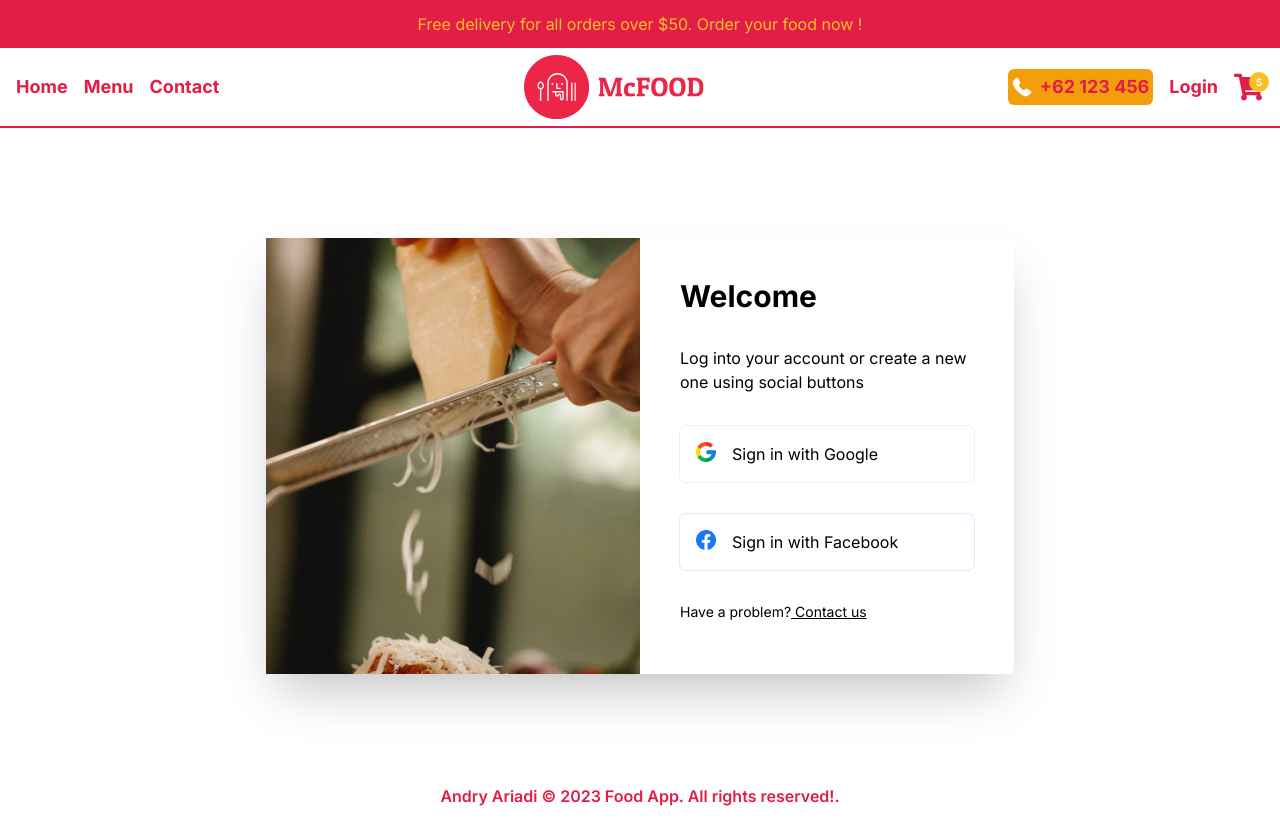
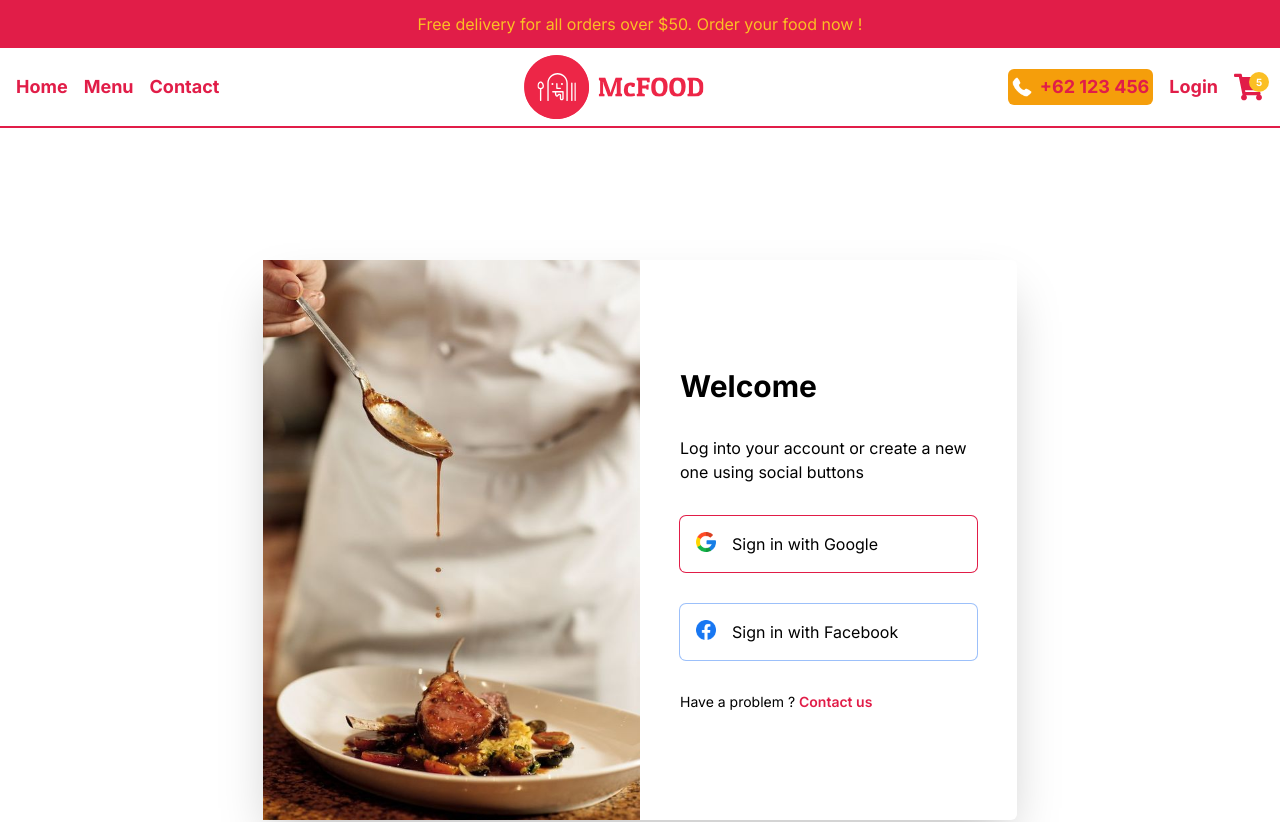
Before and after one commit to andryariadi/client-foodordering-app, a Next.js app: page /login in a window 1280 px wide. Shown: the top 822 px of the page. Built offline with nearby package versions, Linux system fonts and the light colour scheme.

Commit message:
styling login page

```diff
--- a/src/app/login/page.tsx
+++ b/src/app/login/page.tsx
@@ -4,43 +4,33 @@ import React from "react";
 
 const LoginPage = () => {
   return (
-    <div className="p-4 h-[calc(100vh-6rem)] md:h-[calc(100vh-9rem)] flex items-center justify-center">
-      {/* BOX */}
-      <div className=" h-full shadow-2xl rounded-md flex flex-col md:flex-row md:h-[70%] md:w-full lg:w-[60%] 2xl:w-1/2">
-        {/* IMAGE CONTAINER */}
-        <div className="relative h-1/3 w-full md:h-full md:w-1/2">
-          <Image src="/loginBg.png" alt="" fill className="object-cover"/>
+    <>
+      <main className="flex items-center justify-center h-screen m-3">
+        <div className="flex flex-col md:flex-row h-full md:h-[70%] md:w-full lg:w-[60%] 2xl:w-1/2 shadow-2xl rounded-md">
+          <div className="relative h-full md:h-full w-full md:w-1/2">
+            <Image src="/login.jpg" alt="login" fill className="object-cover" />
           </div>
-        {/* FORM CONTAINER */}
-        <div className="p-10 flex flex-col gap-8 md:w-1/2">
-          <h1 className="font-bold text-xl xl:text-3xl">Welcome</h1>
+          <div className="flex flex-col gap-8 p-10 md:w-1/2 justify-center">
+            <h1 className="text-xl xl:text-3xl font-bold">Welcome</h1>
             <p>Log into your account or create a new one using social buttons</p>
-          <button className="flex gap-4 p-4 ring-1 ring-orange-100 rounded-md">
-            <Image
-              src="/google.png"
-              alt=""
-              width={20}
-              height={20}
-              className="object-contain"
-            />
+            <button className="flex gap-4 p-4 ring-1 ring-rose-600 rounded-md">
+              <Image src={"/google.png"} alt="google" width={20} height={20} className="object-contain" />
               <span>Sign in with Google</span>
             </button>
-          <button className="flex gap-4 p-4 ring-1 ring-blue-100 rounded-md">
-            <Image
-              src="/facebook.png"
-              alt=""
-              width={20}
-              height={20}
-              className="object-contain"
-            />
+            <button className="flex gap-4 p-4 ring-1 ring-offset-cyan-500 rounded-md">
+              <Image src={"/facebook.png"} alt="google" width={20} height={20} className="object-contain" />
               <span>Sign in with Facebook</span>
             </button>
             <p className="text-sm">
-            Have a problem?<Link className="underline" href="/"> Contact us</Link>
+              Have a problem ?{" "}
+              <Link href={"/contact"} className="text-rose-600 font-semibold">
+                Contact us
+              </Link>
             </p>
           </div>
         </div>
-    </div>
+      </main>
+    </>
   );
 };
 
```
Lines whose indentation alone changed are shown as unchanged.
